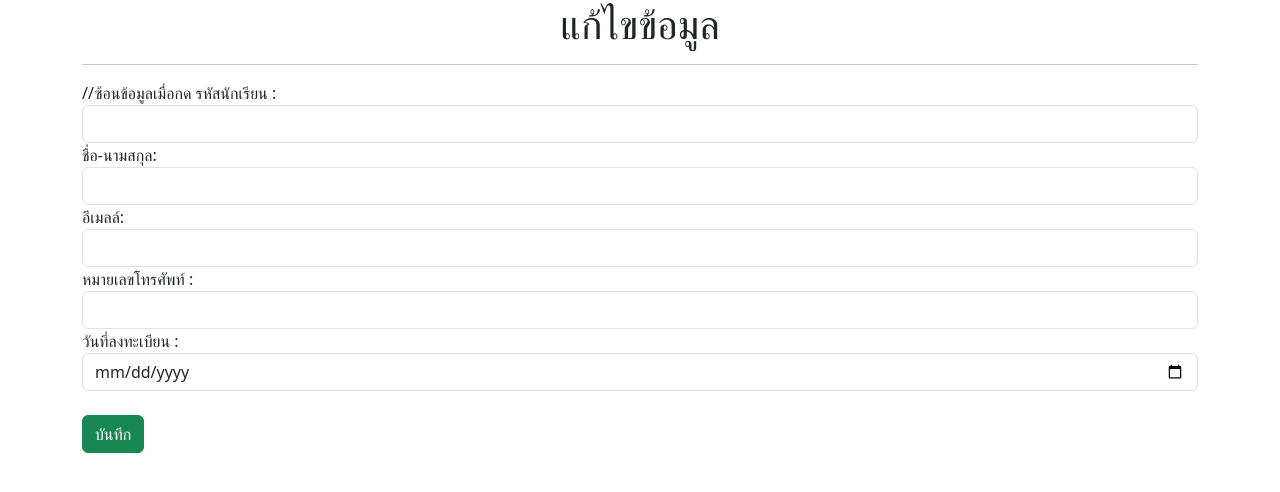
After one commit to phumipatsrisu/testfinal, a PHP site: page /editdataform.php?edit_id=1 in a window 1280 px wide. The commit adds this page. Shown: the top 492 px of the page. Run offline with PHP 8.4, Linux system fonts and the light colour scheme; tables that the repository leaves empty or names only in its code hold one stand-in row (values such as "Sample post").

Commit message:
add edit data

```diff
--- /dev/null
+++ b/editdataform.php
@@ -0,0 +1,42 @@
+<?php
+    require("connect.php");
+    $edit_id = $_GET["edit_id"];
+
+    $sql = "SELECT * FROM data_student WHERE edit_id=$edit_id ";
+    $result = mysqli_query($con,$sql);
+    $row = mysqli_fetch_assoc($result);
+?>
+<!DOCTYPE html>
+<html lang="en">
+<head>
+    <meta charset="UTF-8">
+    <meta name="viewport" content="width=device-width, initial-scale=1.0">
+    <link href="https://cdn.jsdelivr.net/npm/bootstrap@5.3.3/dist/css/bootstrap.min.css" rel="stylesheet" integrity="sha384-QWTKZyjpPEjISv5WaRU9OFeRpok6YctnYmDr5pNlyT2bRjXh0JMhjY6hW+ALEwIH" crossorigin="anonymous">
+    <title>ลงทะเบียน</title>
+</head>
+<body>
+    <div class="container">
+        <h1 class="text-center">แก้ไขข้อมูล</h1>
+        <hr>
+        <form action="updatedata.php" method="POST">
+            <input type="hidden" value="<?php echo "$row[id]"; ?>" name="edit_id" id=""> //ซ้อนข้อมูลเมื่อกด
+
+            <label for="stu_id">รหัสนักเรียน :</label>
+            <input class="form-control" type="number" name="stu_id" id="" required>
+
+            <label for="stu_id">ชื่อ-นามสกุล:</label>
+            <input class="form-control" type="text" name="stu_name" id=""  required>
+
+            <label for="stu_id">อีเมลล์:</label>
+            <input class="form-control" type="email" name="stu_email" id=""  required>
+
+            <label for="stu_id">หมายเลขโทรศัพท์ :</label>
+            <input class="form-control" type="number" name="stu_tel" id=""  required>
+
+            <label for="stu_id">วันที่ลงทะเบียน :</label>
+            <input class="form-control" type="date" name="stu_date" id=""  required> <br>
+            <input type="submit" name="" id="" class="btn btn-success" value="บันทึก">
+        </form>
+    </div>
+</body>
+</html>
--- a/index.php
+++ b/index.php
@@ -41,7 +41,7 @@
                         <td><?php echo "$row[stu_email]"?></td>
                         <td><?php echo "$row[stu_tel]" ?></td>
                         <td><?php echo "$row[stu_date]" ?></td>
-                        <td><a class="btn btn-primary" href="">แก้ไข</a></td>
+                        <td><a class="btn btn-primary" href="fixform.php">แก้ไข</a></td>
                         <td><a class="btn btn-danger" href="">ลบ</a></td>
                     </tr>
                     <?php } ?>
```
Also changed, not shown: updatedata.php (added).
